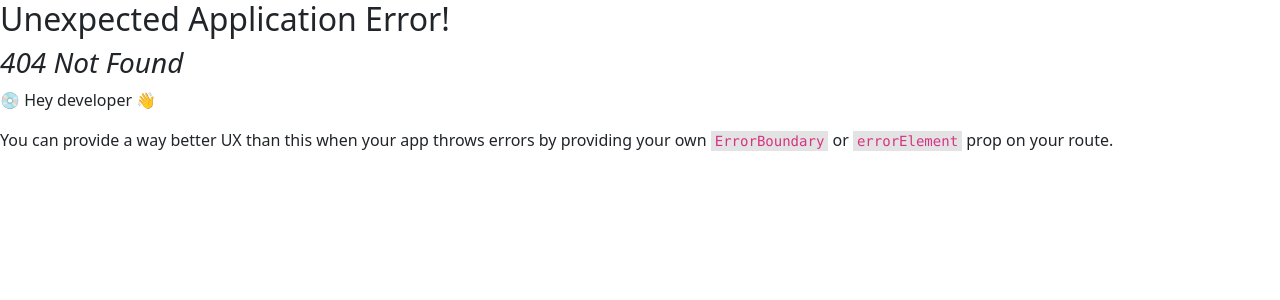
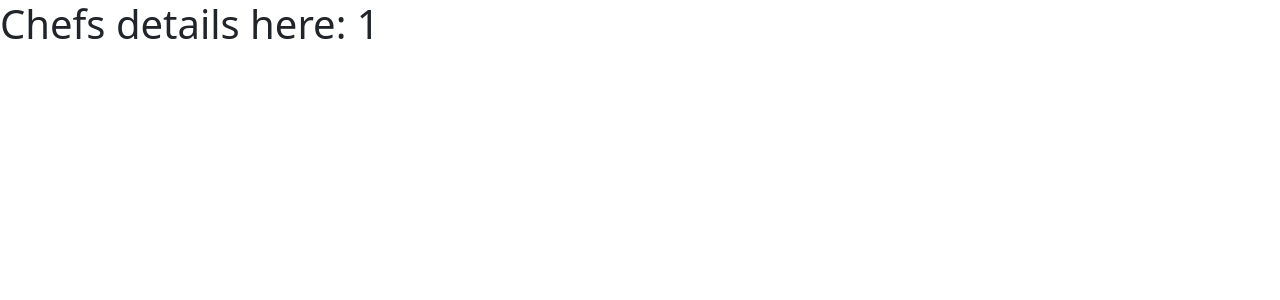
Before and after one commit to Ronie083/chatgaiyaHana-Client, a React (Vite) app: page /chefs/1 in a window 1280 px wide. Before the commit this address had no page. Shown: the top 300 px of the page. Built offline with nearby package versions, Linux system fonts and the light colour scheme.

Commit message:
chefs recipe routes added

```diff
--- a/src/layouts/Main.jsx
+++ b/src/layouts/Main.jsx
@@ -4,6 +4,8 @@ import Footer from '../pages/Shared/Footer/Footer';
 import Home from '../pages/Home/Home/Home';
 import { Col, Container, Row } from 'react-bootstrap';
 import RightContent from '../pages/Shared/Footer/RightContent/RightContent/RightContent';
+import { Outlet } from 'react-router-dom';
+import Chef from '../pages/Home/Chef/Chef';
 
 const Main = () => {
     return (
--- /dev/null
+++ b/src/pages/Home/Chef/Chef.jsx
@@ -0,0 +1,13 @@
+import React from 'react';
+import { useParams } from 'react-router-dom';
+
+const Chef = () => {
+    const {id} = useParams();
+    return (
+        <div>
+            <h1>Chefs details here: {id}</h1>
+        </div>
+    );
+};
+
+export default Chef;
--- a/src/pages/Home/Chefscard/ChefsCard.jsx
+++ b/src/pages/Home/Chefscard/ChefsCard.jsx
@@ -34,7 +34,7 @@ const ChefsCard = () => {
                                         <FcReading></FcReading> {chef.numRecipes} number of recipes available.
                                     </Card.Text>
                                     <Card.Footer>
-                                        <Link id='cardLink'>View Recipes</Link>
+                                        <Link to={`/chefs/${chef.id}`} id='cardLink'>View Recipes</Link>
                                     </Card.Footer>
                                 </Card.Body>
                             </Card>
```
Also changed, not shown: src/routes/Routes.jsx (+7 -2 lines).
